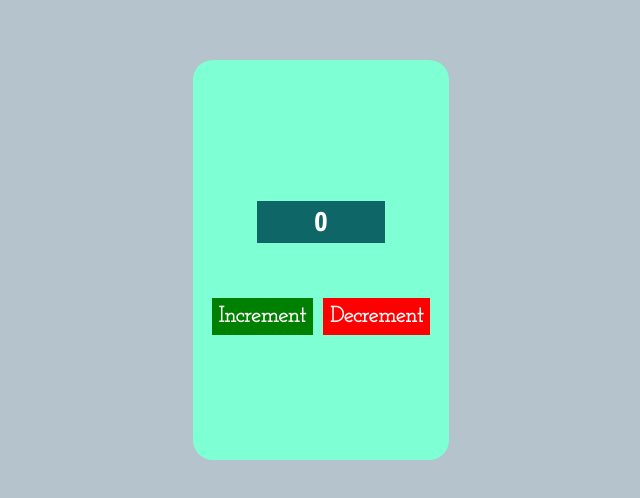
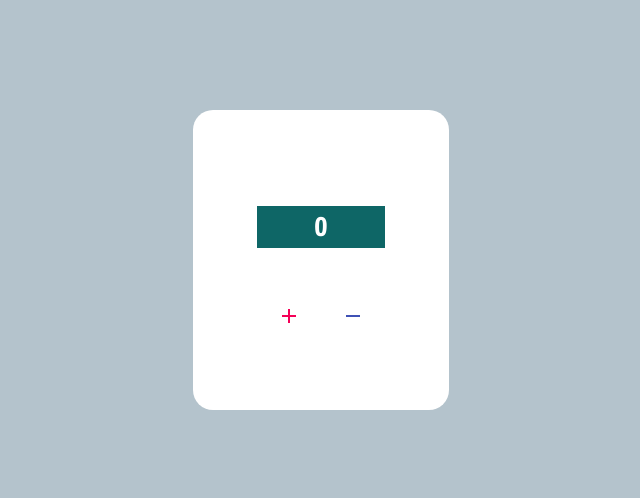
Before and after one commit to NurulIslam17/ReactJs, a React (Create React App) app: page / in a window 1280 px wide. Shown: the part 140-638 px from the top of the page, without its empty margins (319-959 px from the left). Built offline with nearby package versions, Linux system fonts and the light colour scheme; the HTML template or start-up script is replaced by a standard one.

Commit message:
Adding meterails icon and dependencies

```diff
--- a/src/components/IncreDecre/IncreDecre.css
+++ b/src/components/IncreDecre/IncreDecre.css
@@ -17,9 +17,9 @@ font-family: 'Yanone Kaffeesatz', sans-serif; */
   align-items: center;
 }
 .Display {
-  background-color: aquamarine;
+  background-color:white;
   width: 20%;
-  height: 400px;
+  height: 300px;
   border-radius: 20px;
 
   display: flex;
@@ -55,16 +55,12 @@ button {
   font-family: "Josefin Slab", serif;
   font-weight: bold;
 }
-.inc {
-  background-color: green;
-}
-.inc:hover {
-  background-color: rgb(67, 231, 130);
-  color: #000;
-}
-.dec {
-  background-color: red;
-}
-.dec:hover {
-  background-color: rgb(28, 226, 144);
-}
+
+/* @media only screen and (max-width:915px){
+  .Display{
+    width: 100%;
+    height: 700px;
+    margin: 3px;
+    background-color: #000;
+  }
+} */
--- a/src/components/IncreDecre/IncreDecre.jsx
+++ b/src/components/IncreDecre/IncreDecre.jsx
@@ -1,33 +1,38 @@
-import React, { useState } from 'react'
-import './IncreDecre.css';
+import React, { useState } from "react";
+import AddIcon from '@mui/icons-material/Add';
+import RemoveIcon from '@mui/icons-material/Remove';
+import Button from '@material-ui/core/Button';
+import "./IncreDecre.css";
 
 export default function IncreDecre() {
+  let n = 0;
+  let [num, setNum] = useState(n);
+  const increment = () => {
+    setNum(num + 1);
+  };
+  const decrement = () => {
+    if (num > 0) {
+      setNum(num - 1);
+    } else {
+      setNum(0);
+      alert("Negative Value Avoided. Increase the value");
+    }
+  };
 
-  let n=0;
-  let [num,setNum] = useState(n);
-  const increment = () =>{
-    setNum(num + 1);
-  }
-  const decrement = () =>{
-    if(num>0){
-      setNum(num-1);
-    }
-    else{
-      setNum(0)
-      alert('Negative Value Avoided');
-    }
-
-  }
+  // default
   return (
-    <div className='main btn'>
-      <div className='Display'>
+    <div className="main btn">
+      <div className="Display">
         <h1> {num} </h1>
-        <div className='btn' >
-          <button onClick={increment} className='inc'> Increment </button>
-          <button onClick={decrement} className='dec'> Decrement </button>
+        <div className="btn">
+          <Button onClick={increment} color="secondary">
+            <AddIcon/>
+          </Button>
+          <Button onClick={decrement} color="primary">
+            <RemoveIcon/>
+          </Button>
         </div>
       </div>
-
     </div>
-  )
+  );
 }
```
Also changed, not shown: package.json (+7 -0 lines), 1 other file (tests, documents, lock files or other folders).
